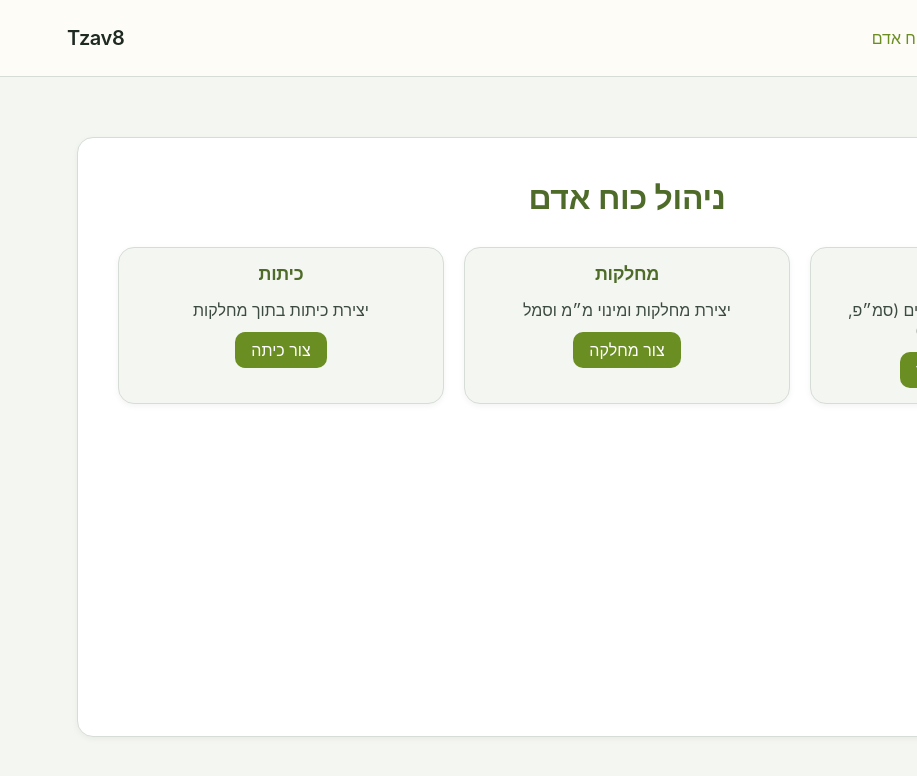
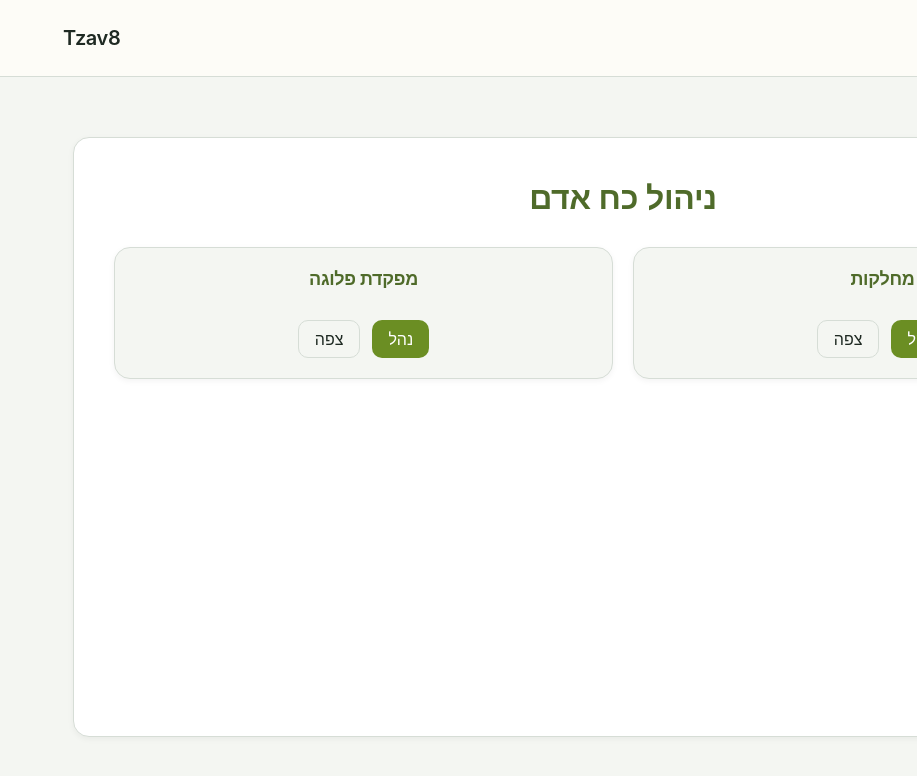
Before and after one commit to dorlevi7/tzav8, a React (Vite) app in the folder client/: page /personnel-management in a window 1280 px wide. Shown: the top 776 px of the page, without its empty margins (363-1280 px from the left). Built offline with nearby package versions, Linux system fonts and the light colour scheme; sample sign-in values are in the browser's storage.

Commit message:
Add Personnel Management page and improve home header alignment

```diff
--- a/client/src/i18n/en.json
+++ b/client/src/i18n/en.json
@@ -68,7 +68,9 @@
   },
 
   "common": {
-    "save": "Save"
+    "save": "Save",
+    "manage": "Manage",
+    "view": "View"
   },
 
   "navbar": {
--- a/client/src/i18n/he.json
+++ b/client/src/i18n/he.json
@@ -68,15 +68,17 @@
   },
 
   "common": {
-    "save": "שמור"
+    "save": "שמור",
+    "manage": "נהל",
+    "view": "צפה"
   },
 
   "navbar": {
-    "personnelManagement": "ניהול כוח אדם"
+    "personnelManagement": "כ״א"
   },
 
   "personnelManagement": {
-    "title": "ניהול כוח אדם",
+    "title": "ניהול כח אדם",
 
     "companyHQ": "מפקדת פלוגה",
     "companyHQDesc": "ניהול בעלי תפקידים פלוגתיים (סמ״פ, רס״פ, חובש וכו׳)",
--- a/client/src/pages/PersonnelManagement.jsx
+++ b/client/src/pages/PersonnelManagement.jsx
@@ -1,4 +1,4 @@
-import "../styles/pages/PersonnelManagement.css"; // ייבוא הקובץ החדש
+import "../styles/pages/PersonnelManagement.css";
 
 import { useEffect } from "react";
 import { useTranslation } from "react-i18next";
@@ -29,25 +29,26 @@ return (
         </div>
 
         <div className="dashboard-grid">
+          {/* Platoons */}
+          <div className="dashboard-card">
+            <h3>{t("personnelManagement.platoons")}</h3>
+
+            <div className="card-actions">
+              <button className="primary-button">{t("common.manage")}</button>
+
+              <button className="secondary-button">{t("common.view")}</button>
+            </div>
+          </div>
+
           {/* Company HQ */}
           <div className="dashboard-card">
             <h3>{t("personnelManagement.companyHQ")}</h3>
-          <p className="text-muted">{t("personnelManagement.companyHQDesc")}</p>
-          <button>{t("personnelManagement.addCompanyRole")}</button>
+
+            <div className="card-actions">
+              <button className="primary-button">{t("common.manage")}</button>
+
+              <button className="secondary-button">{t("common.view")}</button>
             </div>
-
-        {/* Platoons */}
-        <div className="dashboard-card">
-          <h3>{t("personnelManagement.platoons")}</h3>
-          <p className="text-muted">{t("personnelManagement.platoonDesc")}</p>
-          <button>{t("personnelManagement.createPlatoon")}</button>
-        </div>
-
-        {/* Squads */}
-        <div className="dashboard-card">
-          <h3>{t("personnelManagement.squads")}</h3>
-          <p className="text-muted">{t("personnelManagement.squadDesc")}</p>
-          <button>{t("personnelManagement.createSquad")}</button>
           </div>
         </div>
       </div>
--- a/client/src/styles/pages/Home.css
+++ b/client/src/styles/pages/Home.css
@@ -42,6 +42,9 @@
     display: flex;
     flex-direction: column;
     gap: 10px;
+
+    align-items: center;
+    text-align: center;
 }
 
 .home-header h1 {
--- a/client/src/styles/pages/PersonnelManagement.css
+++ b/client/src/styles/pages/PersonnelManagement.css
@@ -76,13 +76,18 @@
 
     border-radius: var(--border-radius-lg);
 
-    padding: 15px;
+    padding: 20px;
 
     border: 1px solid var(--border-color);
 
     box-shadow: var(--shadow-sm);
 
     text-align: center;
+
+    display: flex;
+    flex-direction: column;
+    align-items: center;
+    gap: 15px;
 
     transition:
         background-color var(--transition-fast),
@@ -97,25 +102,23 @@
 }
 
 .dashboard-card h3 {
-    margin-bottom: 15px;
-
     font-size: var(--font-size-lg);
     font-weight: var(--font-weight-bold);
-
     color: var(--primary-color);
 }
 
-.dashboard-card p {
-    margin-bottom: 12px;
+/* =========================
+   Card Actions (NEW)
+========================= */
 
-    font-size: var(--font-size-base);
-
-    color: var(--text-secondary);
-
-    word-break: break-word;
+.card-actions {
+    display: flex;
+    gap: 12px;
 }
 
-.dashboard-card button {
+/* Primary button */
+
+.primary-button {
     padding: var(--spacing-sm) var(--spacing-md);
 
     border-radius: var(--border-radius);
@@ -133,13 +136,34 @@
         transform var(--transition-fast);
 }
 
-.dashboard-card button:hover {
+.primary-button:hover {
     background-color: var(--accent-hover);
     transform: translateY(-2px);
 }
 
-.dashboard-card button:active {
-    transform: translateY(0);
+/* Secondary button */
+
+.secondary-button {
+    padding: var(--spacing-sm) var(--spacing-md);
+
+    border-radius: var(--border-radius);
+
+    background-color: transparent;
+
+    border: 1px solid var(--border-color);
+
+    color: var(--text-primary);
+
+    cursor: pointer;
+
+    transition:
+        background-color var(--transition-fast),
+        transform var(--transition-fast);
+}
+
+.secondary-button:hover {
+    background-color: var(--background-color);
+    transform: translateY(-2px);
 }
 
 /* =========================
@@ -167,7 +191,7 @@
     }
 
     .dashboard-card {
-        padding: 15px;
+        padding: 18px;
     }
 
 }
```
Lines whose indentation alone changed are shown as unchanged.
